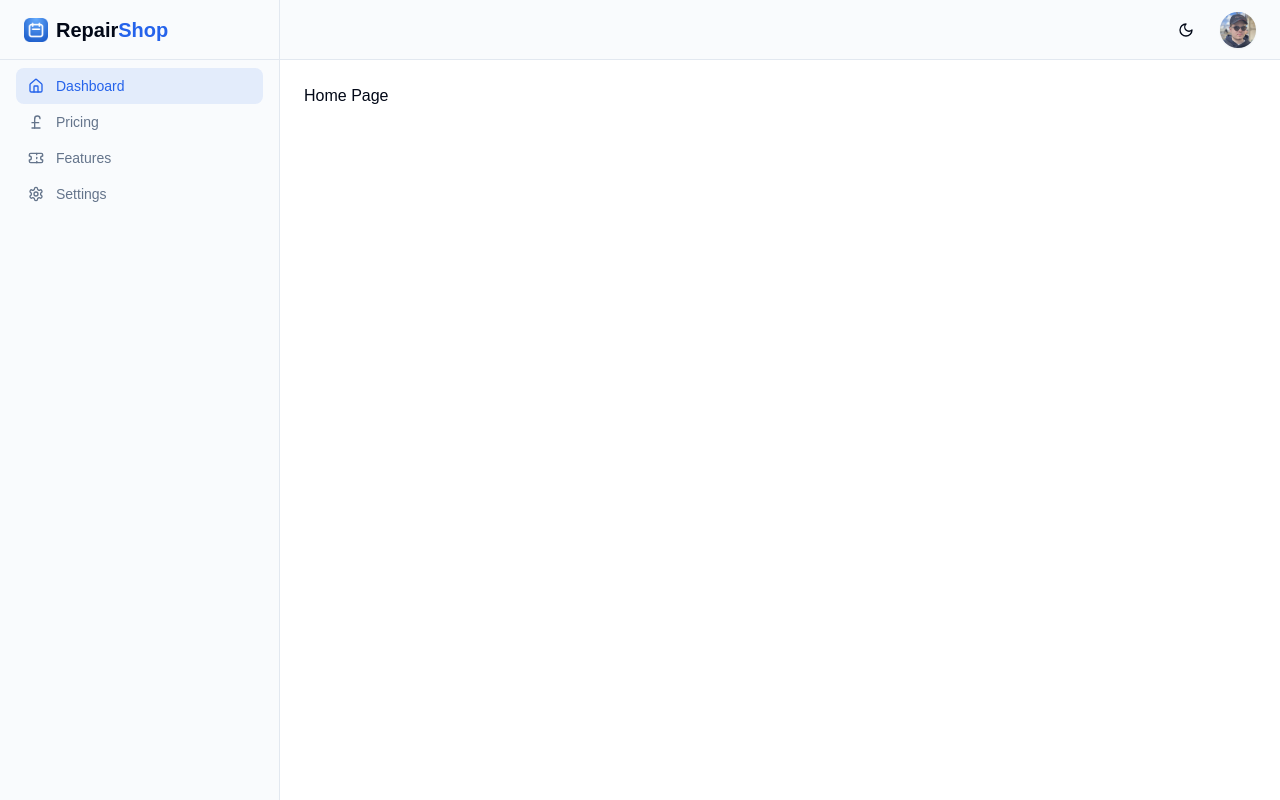
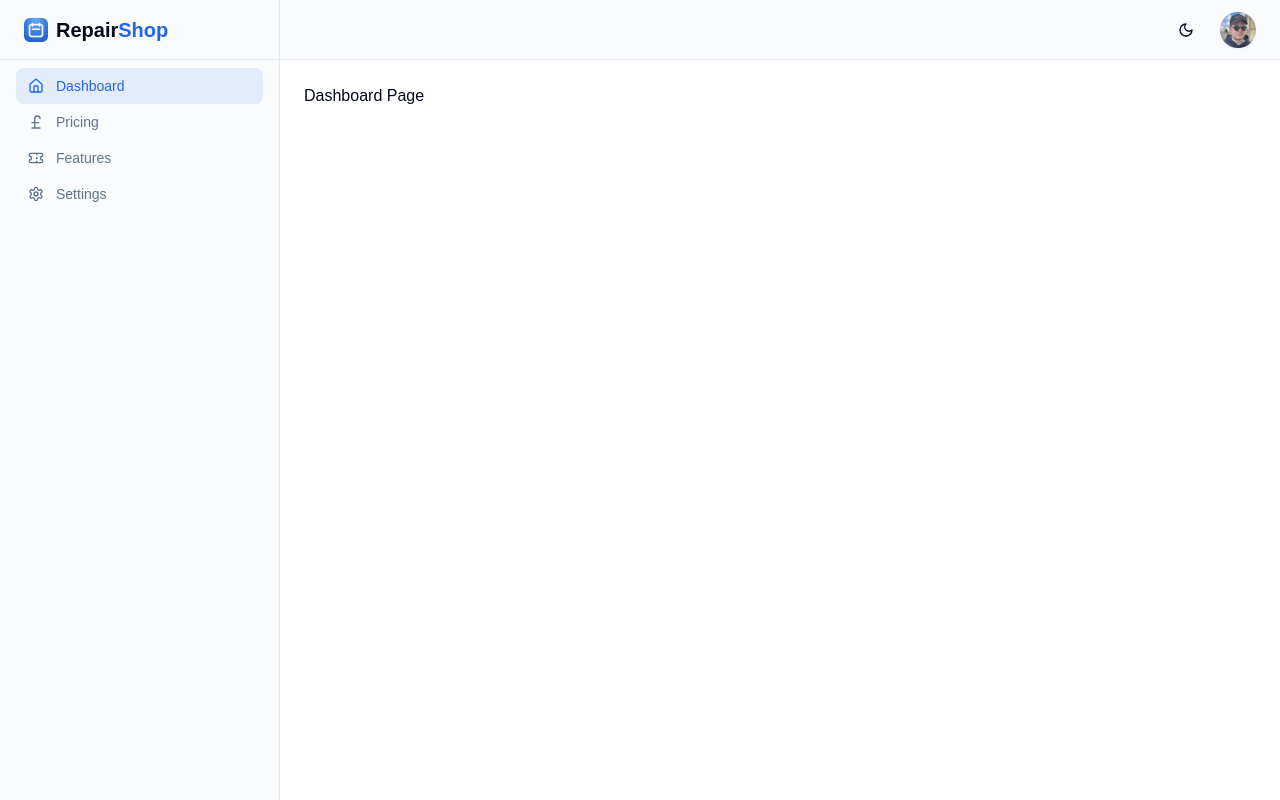
Before and after one commit to NeilRow56/parity2, a Next.js app: page /dashboard in a window 1280 px wide. Built offline with nearby package versions, Linux system fonts and the light colour scheme; no server answers.

Commit message:
Transferred home page into a markeying folder

```diff
--- a/package.json
+++ b/package.json
@@ -9,6 +9,7 @@
     "lint": "next lint"
   },
   "dependencies": {
+    "@clerk/nextjs": "^6.0.2",
     "@hookform/resolvers": "^3.9.0",
     "@radix-ui/react-dialog": "^1.1.2",
     "@radix-ui/react-dropdown-menu": "^2.1.2",
--- a/src/app/(dashboard)/dashboard/page.tsx
+++ b/src/app/(marketing)/dashboard/page.tsx
@@ -6,6 +6,6 @@ export const metadata = {
 
 export default function DashboardPage() {
   return (
-    <div>Home Page</div>
+    <div>Dashboard Page</div>
   )
 }
--- a/src/app/(dashboard)/layout.tsx
+++ b/src/app/(marketing)/layout.tsx
@@ -1,6 +1,6 @@
 import Link from "next/link";
 import { Menu, LogOut } from "lucide-react";
-
+import {SignedIn, SignedOut} from "@clerk/nextjs"
 
 
 import { Button } from "@/components/ui/button";
@@ -77,9 +77,15 @@ export default async function DashboardLayout({ children }: { children: ReactNod
 
             <div className="ml-auto flex items-center gap-x-4">
               <ThemeToggle />
+              <SignedIn>
+                <Link href="/dasgboard">
+                Dashboard
+                </Link>
+              </SignedIn>
               <DropdownMenu>
                 <DropdownMenuTrigger asChild>
-                  <Button
+
+                <Button
                     variant="secondary"
                     size="icon"
                     className="rounded-full"
@@ -98,7 +104,11 @@ export default async function DashboardLayout({ children }: { children: ReactNod
                     <Link href="/settings">Settings</Link>
                   </DropdownMenuItem>
                   <DropdownMenuItem asChild>
-                    Sign Out
+                    <SignedOut>
+                      <SignedIn>
+                        Login
+                      </SignedIn>
+                    </SignedOut>
                   </DropdownMenuItem>
                 </DropdownMenuContent>
               </DropdownMenu>
--- /dev/null
+++ b/src/app/(marketing)/page.tsx
@@ -0,0 +1,23 @@
+import { Button } from "@/components/ui/button";
+import { SignUpButton } from "@clerk/nextjs";
+import { ArrowRightIcon } from "lucide-react";
+
+
+export default function Home() {
+  return (
+    <section className="min-h-screen bg-[radial-gradient(hsl(0,72%,65%,40%),hsl(24,62%,73%,40%),hsl(var(--background))_60%)] flex items-center justify-center text-center text-balance flex-col gap-8 px-4">
+    <h1 className="text-6xl lg:text-7xl xl:text-8xl font-bold tracking-tight m-4">
+      Price Smarter, Sell bigger!
+    </h1>
+    <p className="text-lg lg:text-3xl max-w-screen-xl">
+      Optimize your product pricing across countries to maximize sales.
+      Capture 85% of the untapped market with location-based dynamic pricing
+    </p>
+    <SignUpButton>
+      <Button className="text-lg p-6 rounded-xl flex gap-2">
+        Get started for free <ArrowRightIcon className="size-5" />
+      </Button>
+    </SignUpButton>
+  </section>
+  )
+}
--- a/src/app/layout.tsx
+++ b/src/app/layout.tsx
@@ -2,6 +2,7 @@ import type { Metadata } from "next";
 import localFont from "next/font/local";
 import "./globals.css";
 import { ThemeProvider } from "@/providers/ThemeProvider";
+import { ClerkProvider } from "@clerk/nextjs";
 
 
 const geistSans = localFont({
@@ -30,6 +31,7 @@ export default function RootLayout({
   children: React.ReactNode;
 }>) {
   return (
+    <ClerkProvider>
     <html lang="en" suppressHydrationWarning>
       <body
         className={`${geistSans.variable} ${geistMono.variable} antialiased`}
@@ -44,5 +46,6 @@ export default function RootLayout({
         </ThemeProvider>
       </body>
     </html>
+    </ClerkProvider>
   );
 }
--- a/src/app/page.tsx
+++ /dev/null
@@ -1,9 +0,0 @@
-import Image from "next/image";
-
-export default function Home() {
-  return (
-    <div className="grid grid-rows-[20px_1fr_20px] items-center justify-items-center min-h-screen p-8 pb-20 gap-16 sm:p-20 font-[family-name:var(--font-geist-sans)]">
-     <h1 className="text-5xl font-bold">Home Page</h1>
-    </div>
-  );
-}
--- a/tailwind.config.ts
+++ b/tailwind.config.ts
@@ -1,4 +1,5 @@
 import type { Config } from "tailwindcss";
+import { fontFamily } from "tailwindcss/defaultTheme"
 
 const config: Config = {
     darkMode: ["class"],
@@ -9,6 +10,20 @@ const config: Config = {
   ],
   theme: {
   	extend: {
+		container: {
+			center: true,
+			padding: '1.5rem',
+			screens: {
+				sm: '100%',
+				md: '100%',
+				lg: '100%',
+				xl: '1200px'
+			}
+		},
+		fontFamily: {
+			sans: ["var(--font-geist-sans)", ...fontFamily.sans],
+			mono: ["var(--font-geist-mono)", ...fontFamily.mono]
+		},
   		colors: {
   			background: 'hsl(var(--background))',
   			foreground: 'hsl(var(--foreground))',
```
Also changed, not shown: src/middleware.ts (added, +19 -0 lines), src/app/(marketing)/features/page.tsx (renamed from src/app/(dashboard)/features/page.tsx), src/app/(marketing)/pricing/page.tsx (renamed from src/app/(dashboard)/pricing/page.tsx), src/app/(marketing)/settings/page.tsx (renamed from src/app/(dashboard)/settings/page.tsx), 1 other file (tests, documents, lock files or other folders).
